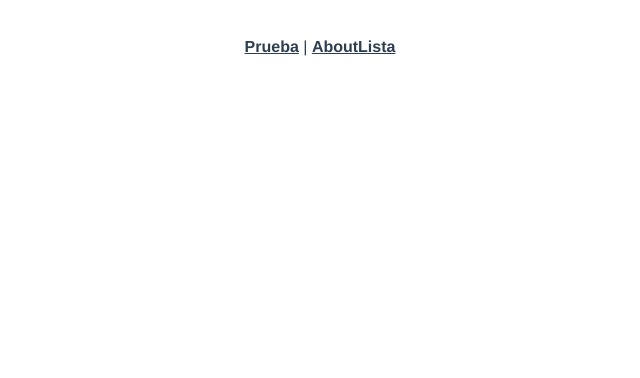
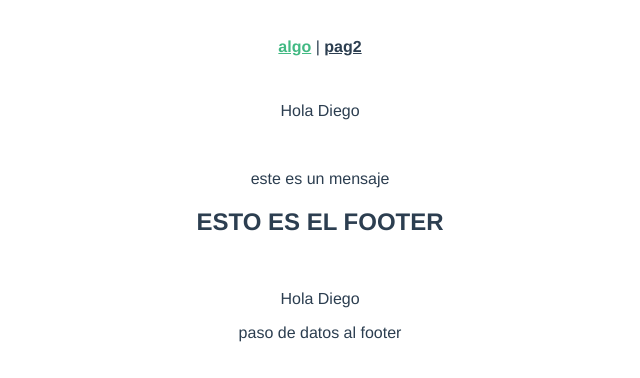
Before and after one commit to learsixela/repovue, a Vue app: page /titulo in a window 1280 px wide. Shown: the top 378 px of the page, without its empty margins (320-960 px from the left). Built offline with nearby package versions, Linux system fonts and the light colour scheme.

Commit message:
paso de informacion a un componente y reutilizacion del footer.vue

```diff
--- a/src/App.vue
+++ b/src/App.vue
@@ -1,14 +1,40 @@
 <template>
   <div id="app">
     <div id="nav">
-      <router-link to="/prueba">Prueba</router-link> |
-      <router-link to="/about">About</router-link>
-      <router-link to="/lista">Lista</router-link>
+      <router-link to="/titulo">algo</router-link> |
+      <router-link to="/pagina2">pag2</router-link>
+
+
     </div>
+
     <router-view/>
+
+    <div id ="footer">
+      <compo-footer
+          :nombress = "this.titulo1"
+          :otromas="this.nombre"
+      > </compo-footer>
+    </div>
+
+
   </div>
 </template>
+<script>
+import ComposFooter from '@/views/otros/Footer'
 
+export default {
+  name: "Titulo",
+  components: {
+    'compo-footer': ComposFooter,
+  },
+  data(){
+    return {
+      titulo1:'Hola Diego',
+      nombre:'paso de datos al footer',
+    }
+  },
+}
+</script>
 <style>
 #app {
   font-family: Avenir, Helvetica, Arial, sans-serif;
--- a/src/router/index.js
+++ b/src/router/index.js
@@ -22,6 +22,8 @@ Vue.use(VueRouter)
     {path: '/prueba',name: 'Prueba', component: () => import('../views/otros/Prueba.vue')},
     {path: '/ejercicio',name: 'Ejercicio', component: () => import('../views/otros/Ejercicio.vue')},
     {path: '/lista',name: 'Lista', component: () => import('../views/otros/Milista.vue')},
+    {path: '/titulo',name: 'Titulo', component: () => import('../views/titulo/Titulo.vue')},
+    {path: '/pagina2',name: 'Pagina2', component: () => import('../views/otros/Pagina2.vue')},
 
 ]
 
--- a/src/views/Home.vue
+++ b/src/views/Home.vue
@@ -1,18 +1,23 @@
 <template>
   <div class="home">
     <img alt="Vue logo" src="../assets/logo.png">
-    <HelloWorld msg="Welcome to Your Vue.js App"/>
+    <!--<HelloWorld msg="Welcome to Your Vue.js App"/>-->
+    <compo-footer
+    ></compo-footer>
   </div>
+
 </template>
 
 <script>
 // @ is an alias to /src
-import HelloWorld from '@/components/HelloWorld.vue'
+//import HelloWorld from '@/components/HelloWorld.vue'
+import CompoFooter from '@/views/otros/Footer'
 
 export default {
   name: 'Home',
   components: {
-    HelloWorld
+    //HelloWorld,
+    'compo-footer': CompoFooter,
   }
 }
 </script>
--- /dev/null
+++ b/src/views/otros/Footer.vue
@@ -0,0 +1,25 @@
+<template>
+<section>
+  <H1> ESTO ES EL FOOTER </H1> <br>
+      <div>
+          <p>{{ nombress }}</p>
+          <p>{{ otromas }}</p>
+      </div>
+</section>
+</template>
+
+<script>
+export default {
+
+  name: "compo-footer",
+  props: {
+    nombress: String,
+    otromas: String,
+  },
+
+}
+</script>
+
+<style scoped>
+
+</style>
--- /dev/null
+++ b/src/views/otros/Pagina2.vue
@@ -0,0 +1,24 @@
+<template>
+<section>
+
+</section>
+</template>
+
+<script>
+
+export default {
+  name: "Pagina2",
+  components:{
+
+  },
+  data(){
+    return{
+      variables2 :'mensaje otromass',
+    }
+  }
+}
+</script>
+
+<style scoped>
+
+</style>
--- /dev/null
+++ b/src/views/titulo/Titulo.vue
@@ -0,0 +1,22 @@
+<template>
+  <div>
+    <p>{{titulo1}}</p>
+    <br>
+    <p>este es un mensaje</p>
+  </div>
+</template>
+
+<script>
+
+export default {
+name: "Titulo",
+components: {
+},
+  data(){
+    return {
+      titulo1:'Hola Diego',
+      nombre:'paso de datos al footer',
+    }
+  },
+}
+</script>
```
